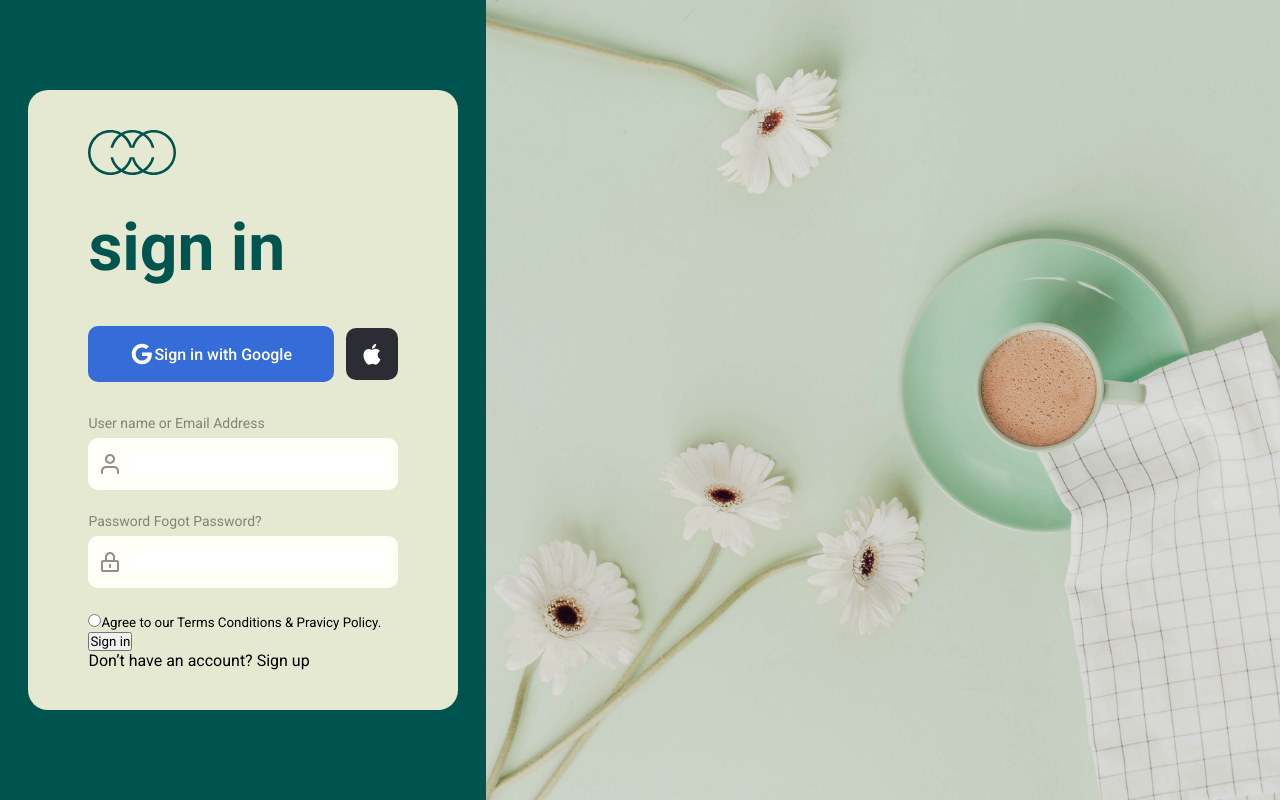
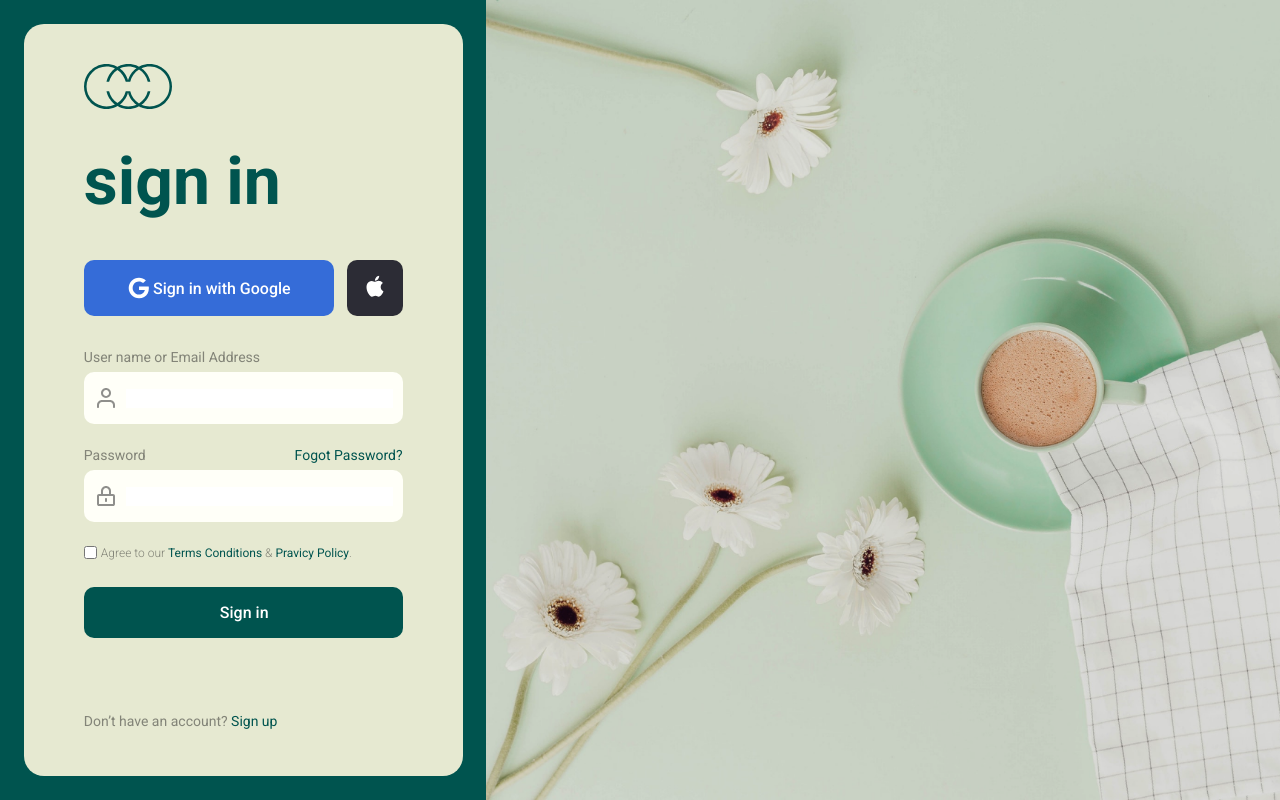
Before and after one commit to designer-kevinxie/UI-components-with-pure-html-css, a plain HTML site: page sign-in-card-01/index.html in a window 1280 px wide. Drawn offline with Linux system fonts and the light colour scheme.

Commit message:
finished sign in card

```diff
--- a/sign-in-card-01/index.html
+++ b/sign-in-card-01/index.html
@@ -1,11 +1,13 @@
 <!DOCTYPE html>
 <html lang="en" dir="ltr">
+
 <head>
   <meta charset="utf-8">
   <title>sign in page 01</title>
   <link rel="stylesheet" href="styles.css">
   <link href="https://fonts.googleapis.com/css2?family=Roboto:wght@300;400;500;700&display=swap" rel="stylesheet">
 </head>
+
 <body>
   <section class="container">
     <section class="sign_in_part">
@@ -13,49 +15,53 @@
         <div class="logo">
           <img src="images/logo.svg" alt="logo">
         </div>
-          <div class="sign_in_titlt">
+        <div class="sign_in_title">
           <h1>sign in
           </h1>
         </div>
         <div class="social_buttons">
-            <div class="google_button">
+          <button class="google_button long_button">
             <img src="images/icon_google.svg" alt="google button">
             <span class="button_text">Sign in with Google</span>
-            </div>
-            <div class="apple_button">
+          </button>
+          <button class="apple_button short_button">
             <img src="images/icon_apple.svg" alt="apple button">
             <span class="button_text">Sign in with Apple</span>
+          </button>
         </div>
-          </div>
-          <div class="input_form">
+        <form class="input_form">
           <div class="input_item">
             <div class="input_label">
-              <span>User name or Email Address</span>
+              <label>User name or Email Address</label>
             </div>
             <div class="input_frame">
-                <img src="images/icon_user.svg" alt="">
-                <input type="email" type="text" name="email" value="">
+              <img class="" src="images/icon_user.svg" alt="">
+              <input class="input_info input_info01" type="email" type="text" name="email" value="" autocomplete="off">
             </div>
           </div>
           <div class="input_item">
-              <div class="input_label">
-              <span>Password</span>
-              <span class="text_link">Fogot Password?</span>
+            <div class="input_label input_password">
+              <label>Password</label>
+              <a class="text_link">Fogot Password?</a>
             </div>
             <div class="input_frame">
-                <img src="images/icon_lock_closed.svg" alt="">
-                <input type="password" name="" value="">
+              <img class="" src="images/icon_lock_closed.svg" alt="">
+              <input class="input_info input_info02" type="password" name="" value="">
             </div>
           </div>
+          <label for="" class="checkbox">
+            <input type="checkbox" name="" value="">
+            <small>Agree to our <a href="#" class="text_link">Terms Conditions</a> & <a href="#" class="text_link">Pravicy Policy</a>.</small>
+          </label>
 
-            <input type="radio" name="" value=""><small>Agree to our <span class="text_link" >Terms Conditions</span> & <span class="text_link">Pravicy Policy</span>.</small>
-            <div class="button">
-              <button type="submit" name="button"><span>Sign in</span></button>
+
+          <button class="submit_button" type="submit" name="button"><span class="button_text">Sign in</span></button>
+
+        </form>
+
+        <div class="input_label">
+          <label>Don’t have an account? <a href="#" class="text_link">Sign up </a></label>
         </div>
-          </div>
-
-          <span>Don’t have an account? <span class="text_link">Sign up </span></span>
-
       </div>
     </section>
 
@@ -65,5 +71,9 @@
     </section>
 
   </section>
+  <script type="text/javascript" src="javascript.js">
+
+  </script>
 </body>
+
 </html>
--- /dev/null
+++ b/sign-in-card-01/javascript.js
@@ -0,0 +1,79 @@
+
+//this need update and improve after learning javascript!
+
+var classListOfApple = document.querySelector(".apple_button").classList;
+var classListOfGoogle = document.querySelector(".google_button").classList;
+document.querySelector(".apple_button").addEventListener("mouseenter", () => {
+if (classListOfApple.contains("short_button")){
+  classListOfApple.toggle("short_button");
+  classListOfApple.toggle("long_button");
+  classListOfGoogle.toggle("long_button");
+  classListOfGoogle.add("short_button");
+}
+else{
+  console.log("0");
+}
+
+});
+
+
+document.querySelector(".google_button").addEventListener("mouseenter", () => {
+
+
+if (classListOfGoogle.contains("short_button")){
+  classListOfGoogle.toggle("short_button");
+  classListOfGoogle.toggle("long_button");
+  classListOfApple.toggle("long_button");
+  classListOfApple.add("short_button");
+}
+else{
+  console.log("1");
+}
+
+});
+
+
+
+
+/*
+for(var i = 0 ;i<input_infos.length;i++;){
+  input_infos[i].addEventListener("focus",() =>{
+    input_infos[i].parentNode.classList.toggle("focus_border");
+    input_infos[i].parentNode.children[i].classList.toggle("filter_color");
+  });
+
+  input_infos[i].addEventListener("blur",() =>{
+    input_infos[i].parentNode.classList.toggle("focus_border");
+    input_infos[i].parentNode.children[i].classList.toggle("filter_color");
+  });
+}
+*/
+
+
+document.querySelector(".input_info01").addEventListener("focus", () => {
+01
+document.querySelector(".input_info01").parentNode.classList.toggle("focus_border");
+document.querySelector(".input_info01").parentNode.children[0].classList.toggle("filter_color");
+01
+});01
+01
+document.querySelector(".input_info01").addEventListener("blur", () => {
+01
+document.querySelector(".input_info01").parentNode.classList.toggle("focus_border");
+document.querySelector(".input_info01").parentNode.children[0].classList.toggle("filter_color");
+
+});
+
+document.querySelector(".input_info02").addEventListener("focus", () => {
+01
+document.querySelector(".input_info02").parentNode.classList.toggle("focus_border");
+document.querySelector(".input_info02").parentNode.children[0].classList.toggle("filter_color");
+01
+});01
+01
+document.querySelector(".input_info02").addEventListener("blur", () => {
+01
+document.querySelector(".input_info02").parentNode.classList.toggle("focus_border");
+document.querySelector(".input_info02").parentNode.children[0].classList.toggle("filter_color");
+
+});
--- a/sign-in-card-01/styles.css
+++ b/sign-in-card-01/styles.css
@@ -1,9 +1,22 @@
-*,html{
+*, html {
   font-family: 'Roboto', sans-serif;
   margin: 0;
   padding: 0;
+  text-decoration: none;
 }
-.container{
+
+button {
+  border: none; /*default border is so ugly*/
+  cursor: pointer;
+}
+
+a {
+  cursor: pointer;
+}
+
+
+
+.container {
   display: flex;
   justify-content: space-between;
   align-items: center;
@@ -11,80 +24,102 @@
   height: 100vh;
 }
 
-.sign_in_part{
+.sign_in_part {
   background: #00544F;
   width: 38%;
   height: 100vh;
   display: flex;
   justify-content: center;
-  align-items:center;
+  align-items: center;
 }
 
-.picture_part{
+.picture_part {
   height: 100vh;
-  width: 62%;
+  width: 62%;/*golden ratio 61.8%*/
   background-image: url("images/picture_right.png");
-  background-size:cover;
+  background-size: cover;/*cover , not 100%*/
 }
 
-.sign_in_card{
+.sign_in_card {
   background: rgba(255, 250, 223, 0.9);
   border-radius: 20px;
   padding: 40px 60px;
 }
-.logo{
+
+.logo {
   margin-bottom: 30px;
 }
 
-.sign_in_titlt{
+.sign_in_title {
   margin-bottom: 40px;
 }
-.sign_in_titlt h1{
+
+.sign_in_title h1 {
   font-weight: 700;
   font-size: 66px;
   line-height: 77px;
   color: #00544F;
 }
 
-.social_buttons{
+.social_buttons {
   display: flex;
   justify-content: space-between;
   align-items: center;
   margin-bottom: 34px;
 }
-.google_button{
+
+.social_buttons button {
   display: flex;
-  justify-content: space-between;
+  justify-content: center;
   align-items: center;
-  padding: 16px 42px;
-  background: #356CD8;
+  padding: 16px;
   border-radius: 10px;
+  transition: padding 0.3s ease-in-out;
 }
 
-.button_text{
+/*if you have no class or dont wann set a class*/
+.social_buttons button:nth-child(1) {
+  background: #356CD8;
+}
+
+.social_buttons button:nth-child(2) {
+  background: #2C2C35;
+}
+
+.social_buttons button:nth-child(2) img {
+  position: relative;
+  top: -2px;
+}
+
+
+.short_button {
+  padding: 16px;
+}
+
+.short_button span {
+  display: none;
+}
+
+.long_button {
+  padding: 16px 42px;
+  transition: padding 0.3s ease-in-out;
+  width: 250px;
+  box-sizing: border-box;
+}
+
+.button_text {
   font-weight: 500;
   font-size: 16px;
   line-height: 19px;
   color: #FFFFFF;
-}
-.apple_button{
-  padding: 14px;
-  background: #2C2C35;
-border-radius: 10px;
-margin-left: 12px;
-display: flex;
-justify-content: space-between;
-align-items: center;
+  margin-left: 2px;
 }
 
-.apple_button span{
-  display: none;
+.input_item {
+  margin-bottom: 24px;
 }
 
-.input_item{
-  margin-bottom: 24px;
-}
-.input_label{
+.input_label {
   font-weight: 400;
   font-size: 14px;
   line-height: 14px;
@@ -92,10 +127,14 @@ color: rgba(31, 31, 32, 0.5);
   margin-bottom: 8px;
 }
 
-.input_frame{
+.input_password {
+  display: flex;
+  justify-content: space-between;
+  align-items: center;
+}
+
+.input_frame {
   background: #FFFFF8;
-/*border: 1px solid #00544F;
-box-sizing: border-box;*/
   border-radius: 10px;
   padding: 14px 10px;
   display: flex;
@@ -103,7 +142,17 @@ justify-content: flex-start;
   align-items: center;
 }
 
-.input_item input{
+/*for focus event */
+.focus_border {
+  border: 1px solid #00544F;
+  box-sizing: border-box;
+}
+
+.filter_color {
+  filter: invert(22%) sepia(13%) saturate(7278%) hue-rotate(148deg) brightness(94%) contrast(101%);
+}
+
+.input_item input {
   width: 100%;
   margin-left: 8px;
   font-weight: 400;
@@ -111,7 +160,60 @@ font-size: 16px;
   line-height: 19px;
   color: #00544F;
   border: none;
+  letter-spacing: 10%;
 }
-input:focus{
-  outline: none;
+
+input:focus {
+  outline: none;/*outline , not border*/
 }
+
+/* Change Autocomplete styles in Chrome*/
+input:-webkit-autofill,
+input:-webkit-autofill:hover,
+input:-webkit-autofill:focus,
+textarea:-webkit-autofill,
+textarea:-webkit-autofill:hover,
+textarea:-webkit-autofill:focus,
+select:-webkit-autofill,
+select:-webkit-autofill:hover,
+select:-webkit-autofill:focus {
+  border: none;
+  -webkit-text-fill-color: #00544F;
+  transition: background-color 5000s ease-in-out 0s;
+}
+
+.checkbox {
+  display: flex;
+  justify-content: flex-start;
+  align-items: center;
+  margin-bottom: 28px;
+}
+
+.checkbox input {
+  border: none;
+}
+
+.checkbox small {
+  margin-left: 4px;
+  font-weight: 300;
+  font-size: 12px;
+  line-height: 12px;
+  color: rgba(31, 31, 32, 0.5);
+}
+
+a.text_link {
+  color: #00544F;
+  font-weight: 400;
+}
+
+.submit_button {
+  padding: 16px 134px;
+  border: none;
+  background: #00544F;
+  border-radius: 10px;
+  margin-bottom: 76px;
+}
+
+.submit_button:hover {
+  background: #004642;
+}
```
Lines whose indentation alone changed are shown as unchanged.
